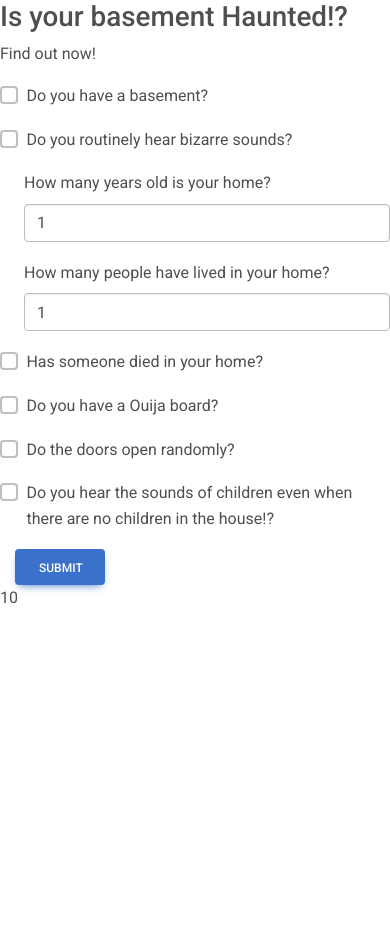
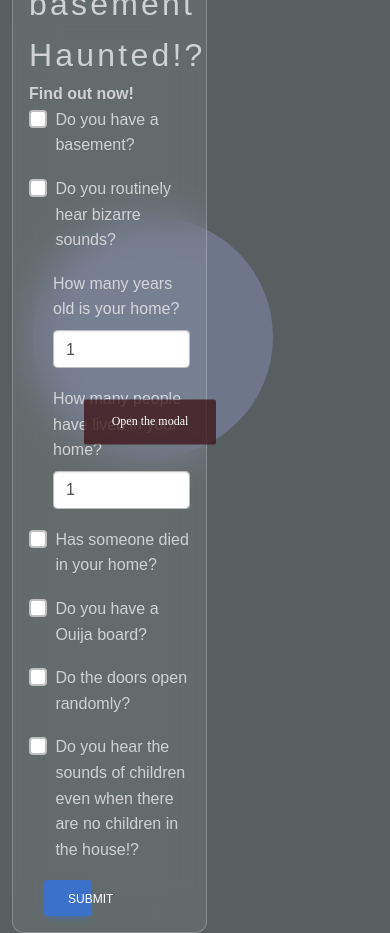
Before and after one commit to JoshuaERichardson/mycode, a Flask app: template Project1/templates/index.html in a window 390 px wide. Before the commit the page ends 604 px from the top, so only its background shows below. Run offline with Flask 3, Linux system fonts and the light colour scheme; the template is opened without the code that fills it: most values are stand-ins (such as "Sample title", 1, 10 or a date in 2020); some libraries are stand-ins or nearby versions; some web fonts are replaced.

Commit message:
Committing the basic ending

```diff
--- a/Project1/app.py
+++ b/Project1/app.py
@@ -5,8 +5,6 @@ from flask import request
 app = Flask(__name__)
 
 def calculate_results(results):
-
-
     # Grab each variable:
     age = int(results.get('age', 0))
     num_occupants = int(results.get('num_occupants', 0))
@@ -31,6 +29,18 @@ def calculate_results(results):
 
     return score
 
+def determine_haunt(score):
+    if score == "You need a basement to play this game!":
+        return score
+    if score < 10:
+        return "Not Haunted"
+    elif score < 20:
+        return "Possibly Haunted"
+    elif score < 30:
+        return "Probably Haunted"
+    else:
+        return "Definitely Haunted"
+
 
 @app.route("/", methods=["GET", "POST"])
 def index():
@@ -42,4 +52,5 @@ def index():
         print(results)
         # Calculate the results
         haunt_score = calculate_results(results)
+        haunt_score = determine_haunt(haunt_score)
         return render_template('index.html', haunt_score=haunt_score)
--- /dev/null
+++ b/Project1/static/css/style.css
@@ -0,0 +1,328 @@
+.container {
+    position: relative;
+    font-family: sans-serif;
+  }
+
+  .container::before, .container::after {
+    content: "";
+    background-color: #a1a8ea4c;
+    position: absolute;
+  }
+
+  .container::before {
+    border-radius: 50%;
+    width: 15rem;
+    height: 15rem;
+    top: 30%;
+    right: 30%;
+  }
+
+  /* .container::after {
+    content: "";
+    position: absolute;
+    height: 100rem;
+    top: 8%;
+    right: 5%;
+    border: 1px solid;
+  } */
+
+  .container .box {
+    padding: 1rem;
+    background-color: rgba(255, 255, 255, 0.074);
+    border: 1px solid rgba(255, 255, 255, 0.222);
+    -webkit-backdrop-filter: blur(20px);
+    backdrop-filter: blur(20px);
+    border-radius: .7rem;
+    transition: all ease .3s;
+  }
+
+  .box{
+    max-width: 50vw;
+  }
+
+  .container .box {
+    display: flex;
+    flex-direction: column;
+    justify-content: space-between;
+  }
+
+  .container .box .title {
+    font-size: 2rem;
+    font-weight: 500;
+    letter-spacing: .1em
+  }
+
+  .container .box div strong {
+    display: block;
+    margin-bottom: .5rem;
+  }
+
+  .container .box div p {
+    margin: 0;
+    font-size: .9em;
+    font-weight: 300;
+    letter-spacing: .1em;
+  }
+
+  .container .box div span {
+    font-size: .7rem;
+    font-weight: 300;
+  }
+
+  .container .box div span:nth-child(3) {
+    font-weight: 500;
+    margin-right: .2rem;
+  }
+
+  .container .box:hover {
+    box-shadow: 0px 0px 20px 1px #ffbb763f;
+    border: 1px solid rgba(255, 255, 255, 0.454);
+  }
+
+/* Applied to all */
+body {
+    background-color: rgba(32, 43, 43, 0.749);
+    color: #eeeeeec7;
+}
+.master-container{
+    height: 100vh;
+}
+
+
+
+/* Modal!!!! */
+@font-face {
+    font-family: 'Princess';
+    src: url('://s3-us-west-2https.amazonaws.com/s.cdpn.io/217233/PrincesSANDTHEFROG.woff') format('woff');
+    font-weight: normal;
+    font-style: normal;
+}
+.modal_inner, .modal_inner__front, .modal_inner__front video, .modal_inner__shadow, .modal_inner__back, .modal_inner__back img.a, .modal_inner__back .text {
+    position: absolute;
+    left: 0;
+    right: 0;
+    top: 50%;
+    margin: auto;
+    transform: translateY(-50%);
+}
+body {
+    overflow: hidden;
+}
+.modal {
+    display: none;
+    height: 100vh;
+    font-family: 'Princess';
+    mix-blend-mode: multiply;
+}
+.modal_inner {
+    height: 100vh;
+}
+.modal_inner__front {
+    /* width: 940px; */
+}
+/* .modal_inner__front video { */
+    /* box-shadow: 0 0 0 150px white; */
+    /* width: 870px; */
+/* } */
+.modal_inner__shadow {
+    width: 540px;
+    height: 420px;
+    top: calc(50% - 42px);
+    background: radial-gradient(ellipse at center, rgba(23, 8, 0, 0.54) 30%, #000 100%);
+}
+.modal_inner__back {
+    width: 940px;
+}
+.modal_inner__back .cog_one {
+    width: 160px;
+    height: 160px;
+    filter: blur(1px);
+    left: 172px;
+    top: -130px;
+    position: absolute;
+}
+.modal_inner__back .cog_one img {
+    width: 100%;
+    -webkit-animation: spin 26s linear infinite;
+    animation: spin 36s linear infinite;
+}
+.modal_inner__back .cog_two {
+    width: 140px;
+    height: 140px;
+    left: 300px;
+    filter: blur(0px);
+    top: -150px;
+    position: absolute;
+}
+.modal_inner__back .cog_two img {
+    width: 100%;
+    -webkit-animation: spin 8s linear infinite;
+    animation: spin 18s linear infinite;
+}
+.modal_inner__back .cog_three {
+    width: 120px;
+    height: 120px;
+    left: 423px;
+    top: -213px;
+    filter: blur(0);
+    position: absolute;
+    position: absolute;
+}
+.modal_inner__back .cog_three img {
+    width: 100%;
+    -webkit-animation: spin 8s linear infinite;
+    animation: spinBack 18s linear infinite;
+}
+.modal_inner__back .cog_four {
+    width: 120px;
+    height: 120px;
+    left: 380px;
+    top: -45px;
+    position: absolute;
+}
+.modal_inner__back .cog_four img {
+    width: 100%;
+    -webkit-animation: spin 38s linear infinite;
+    animation: spinBack 38s linear infinite;
+}
+.modal_inner__back .cog_five {
+    width: 27px;
+    height: 120px;
+    left: 423px;
+    transform-origin: 50px 0px;
+    top: -153px;
+    position: absolute;
+}
+.modal_inner__back .cog_five img {
+    width: 100%;
+    transform-origin: 50% 100%;
+    -webkit-animation: spin 20s linear infinite;
+    animation: spinBack 20s linear infinite;
+}
+.modal_inner__back .cog_six {
+    width: 27px;
+    height: 120px;
+    left: 423px;
+    transform-origin: 50px 0px;
+    top: -153px;
+    position: absolute;
+}
+.modal_inner__back .cog_six img {
+    transform-origin: 50% 100%;
+    width: 100%;
+    -webkit-animation: spin 3s linear infinite;
+    animation: spinBack 3s linear infinite;
+}
+.modal_inner__back .cog_seven {
+    width: 190px;
+    height: 200px;
+    left: 463px;
+    -webkit-transform-origin: 50px 0px;
+    transform-origin: 50px 0px;
+    top: 97px;
+    position: absolute;
+    filter: blur(2px);
+}
+.modal_inner__back .cog_seven img {
+    width: 100%;
+    -webkit-animation: spin 53s linear infinite;
+    animation: spinBack 53s linear infinite;
+}
+.modal_inner__back .cog_eight {
+    width: 70px;
+    height: 70px;
+    left: 452px;
+    top: 17px;
+    filter: blur(1px);
+    position: absolute;
+}
+.modal_inner__back .cog_eight img {
+    width: 100%;
+    -webkit-animation: spin 33s linear infinite;
+    animation: spinBack 33s linear infinite;
+}
+.modal_inner__back img.a {
+    width: 830px;
+    top: calc(50% - 50px);
+}
+.modal_inner__back .text {
+    color: white;
+    text-align: center;
+    width: 240px;
+    left: -58px;
+    top: calc(50% - 32px);
+}
+.modal_inner__back .text h1 {
+    font-weight: 400;
+    font-size: 13px;
+    transform: translateZ(20px);
+    opacity: 0;
+    transition: all 0.8s 0.2s;
+}
+.modal_inner__back .text p {
+    opacity: 0.9;
+    font-weight: 300;
+    opacity: 0;
+    font-size: 8px;
+    line-height: 15px;
+    transition: all 0.8s 0.3s;
+}
+.modal_inner__back .text img {
+    opacity: 0;
+    transform: translateZ(-20px);
+    transition: all 0.8s 0.4s;
+}
+.modal_inner__back .text a {
+    color: white;
+    opacity: 0;
+    font-size: 12px;
+    border-bottom: 1px solid white;
+    transition: all 0.8s 0.5s;
+    transform: translateZ(30px);
+}
+.modal_button {
+    font-family: 'Princess';
+    position: absolute;
+    z-index: 3;
+    color: #483737;
+    display: block;
+    width: 132px;
+    border: 1px solid #bdbdbd;
+    text-align: center;
+    border-radius: 2px;
+    top: 50%;
+    padding: 13px;
+    right: 0;
+    margin: auto;
+    -webkit-transform: translateY(-50%);
+    transform: translateY(-50%);
+    font-size: 12px;
+    left: -90px;
+    cursor: pointer;
+    -webkit-transition: background 0.7s;
+    transition: background 0.7s;
+    background: rgba(61, 21, 24, 0.78);
+    color: white;
+    border: none;
+}
+.modal_button:hover {
+    background: #3d1518;
+    color: white;
+    border: none;
+}
+@keyframes spin {
+    from {
+        transform: rotate(0deg);
+   }
+    to {
+        transform: rotate(360deg);
+   }
+}
+@keyframes spinBack {
+    from {
+        transform: rotate(0deg);
+   }
+    to {
+        transform: rotate(- 360deg);
+   }
+}
--- /dev/null
+++ b/Project1/static/js/script.js
@@ -0,0 +1,135 @@
+// ## DeepUI | 3D User interface builder
+// ## Author: Jamie Coulter
+// ## Depths can be defined on the html element as data-depth.
+// ## Depth is calculated from the parent element with depth-ui set as true.
+
+function deepUI() {
+
+    /* =============================================================================
+    Global Options
+    ================================================================================ */
+
+    const globalPerspective = 600; // Global perspective set to parent effect
+    const sensitivity = 80; // Sets how much tilt we get, less is more in this case
+
+    /* =============================================================================
+    Chroma Options
+    ================================================================================ */
+
+    const chromaActive = true; // Turn on/off chromatic aberation
+    const chromaFuzz = 1; // Amount of blur seen in the chromatic effect
+    const chromaRed = 'rgba(255, 0, 0, 0.9)'; // Chromatic red rgba value
+    const chromaYellow = 'rgba(255, 255, 0, 0.9)'; // Chromatic yellow rgba value
+    const chromaBlue = 'rgba(0, 0, 255, 0.9)'; // Chromatic blue rgba value
+    const chromaTeal = 'rgba(0, 255, 255, 0.9)'; // Chromatic teal rgba value
+    const chromaMinOffset = 9; // Chromatic yellow / teal spread
+    const chromaMaxOffset = 20; // Chromatic red / blue spread
+
+    /* =============================================================================
+    Elements
+    ================================================================================ */
+
+    const deepParent = $('*[data-deep-ui="true"]'); // Parent with deep active
+    const deepElement = $('[data-depth]'); // Elements with depth
+    const chromaElement = $('[data-chroma]'); // Elements with depth
+
+    /* =============================================================================
+    Set the perspective of every deep parent
+    ================================================================================ */
+
+    deepParent.each(function() {
+        $(this).css({ // Set perspective of parent
+            'perspective': `${globalPerspective}px`,
+            'transform-style': 'preserve-3d'
+        });
+        setDepth(); // Set depths
+    });
+
+    /* =============================================================================
+    Set the depths of all parent elements
+    ================================================================================ */
+
+    function setDepth() {
+        // Set element depth
+        deepElement.each(function() {
+            $(this).css({
+                'transform': `translatez(${$(this).data('depth')}px) translateY(-50%)`,
+                'transform-style': 'preserve-3d' // Set CSS to all elements
+            });
+        });
+    }
+
+    /* =============================================================================
+    Tilt the parent element depending on mouse position
+    ================================================================================ */
+
+    $(document).on('mousemove', e => {
+        const x = -($(window).innerWidth() / 2 - e.pageX) / sensitivity; // Get current mouse x
+        const y = ($(window).innerHeight() / 2 - e.pageY) / sensitivity; // Get current mouse y
+
+        deepParent.css('transform', `rotateY(${x}deg) rotateX(${y}deg)`); // Set parent element rotation
+
+        if(chromaActive) {
+           deepChroma(x, y); // Set chromatic effects
+        }
+    });
+
+    /* =============================================================================
+    Set chromatic effect
+    ================================================================================ */
+
+    function deepChroma(x, y) {
+        const chroma =
+            `${x / chromaMaxOffset}px ${y / chromaMaxOffset}px ${chromaFuzz}px ${chromaYellow},
+             ${x / chromaMinOffset}px ${y / chromaMinOffset}px ${chromaFuzz}px ${chromaRed},
+             ${-x / chromaMaxOffset}px ${-y / chromaMaxOffset}px ${chromaFuzz}px ${chromaTeal},
+             ${-x / chromaMinOffset}px ${-y / chromaMinOffset}px ${chromaFuzz}px ${chromaBlue}`;
+        const chromaImage =
+            `drop-shadow(${x / chromaMaxOffset}px ${y / chromaMaxOffset}px ${chromaFuzz}px ${chromaYellow})
+             drop-shadow(${x / chromaMinOffset}px ${y / chromaMinOffset}px ${chromaFuzz}px ${chromaRed})
+             drop-shadow(${-x / chromaMaxOffset}px ${-y / chromaMaxOffset}px ${chromaFuzz}px ${chromaTeal})
+             drop-shadow(${-x / chromaMinOffset}px ${-y / chromaMinOffset}px ${chromaFuzz}px ${chromaBlue})`;
+        chromaElement.each(function() {
+            let element = $(this);
+            if(element.data('chroma-text')) { // If element is text apply chroma effect as text shadow
+                element.css('text-shadow', chroma);
+            } else if(element.data('chroma-iamge')) { // If element normal apply chroma effect as box shadow
+                element.css('box-shadow', chroma);
+            } else {
+                console.log(chromaImage)
+                element.css('-webkit-filter', chromaImage);
+            }
+        });
+    }
+}
+
+// Init
+deepUI();
+
+var vid = document.getElementById("myVideo");
+
+function playVid() {
+    vid.play();
+}
+
+$('.modal_button').click(function(){
+    $('.modal').show();
+    $(this).fadeOut(500);
+
+    setTimeout(function(){
+        playVid();
+    },800);
+
+    setTimeout(function(){
+        $('h1,.text img,a').css('opacity','1');
+        $('p').css('opacity','.6');
+    },1700);
+});
+
+$('.close-modal').click(function(){
+    // Fade the modal out:
+    $('.modal').fadeOut(2000);
+
+
+
+});
--- a/Project1/templates/index.html
+++ b/Project1/templates/index.html
@@ -25,16 +25,24 @@
       rel="stylesheet"
     />
 
+    <link
+      rel="stylesheet"
+      href="{{ url_for('static', filename='css/style.css') }}"
+    />
     <title>First Project</title>
   </head>
+
   <body>
-    <h1>Is your basement Haunted!?</h1>
-    <p>Find out now!</p>
+    <div class="d-flex align-items-center master-container">
+      <div class="container">
+        <div class="box">
+          <span class="title text-centered">Is your basement Haunted!?</span>
+          <strong>Find out now!</strong>
 
           <!-- Import Bootstrap Forms -->
           <form action="/" method="POST">
             <div class="row mb-3">
-        <div class="col-sm-3 offset-sm-2">
+              <div class="col-sm-6 offset-sm-3">
                 <div class="form-check">
                   <input
                     type="checkbox"
@@ -49,7 +57,7 @@
               </div>
             </div>
             <div class="row mb-3">
-        <div class="col-sm-10 offset-sm-2">
+              <div class="col-sm-10 offset-sm-3">
                 <div class="form-check">
                   <input
                     type="checkbox"
@@ -64,7 +72,7 @@
               </div>
             </div>
             <div class="row mb-3">
-        <div class="col-sm-3 offset-sm-2">
+              <div class="col-sm-6 offset-sm-3">
                 <div class="form-check">
                   <label for="ghost">How many years old is your home?</label>
                   <select name="age" id="age" class="form-control">
@@ -76,9 +84,11 @@
               </div>
             </div>
             <div class="row mb-3">
-        <div class="col-sm-3 offset-sm-2">
+              <div class="col-sm-6 offset-sm-3">
                 <div class="form-check">
-            <label for="ghost">How many people have lived in your home?</label>
+                  <label for="ghost"
+                    >How many people have lived in your home?</label
+                  >
                   <select
                     name="num_occupants"
                     id="num_occupants"
@@ -92,7 +102,7 @@
               </div>
             </div>
             <div class="row mb-3">
-        <div class="col-sm-3 offset-sm-2">
+              <div class="col-sm-6 offset-sm-3">
                 <div class="form-check">
                   <input
                     type="checkbox"
@@ -100,12 +110,14 @@
                     id="ghost"
                     name="someone_died"
                   />
-            <label for="ghost" class="form-check-label">Has someone died in your home?</label>
+                  <label for="ghost" class="form-check-label"
+                    >Has someone died in your home?</label
+                  >
                 </div>
               </div>
             </div>
             <div class="row mb-3">
-        <div class="col-sm-3 offset-sm-2">
+              <div class="col-sm-6 offset-sm-3">
                 <div class="form-check">
                   <input
                     type="checkbox"
@@ -113,12 +125,14 @@
                     id="ghost"
                     name="have_ouija"
                   />
-              <label for="ghost" class="form-check-label">Do you have a Ouija board?</label>
+                  <label for="ghost" class="form-check-label"
+                    >Do you have a Ouija board?</label
+                  >
                 </div>
               </div>
             </div>
             <div class="row mb-3">
-        <div class="col-sm-3 offset-sm-2">
+              <div class="col-sm-6 offset-sm-3">
                 <div class="form-check">
                   <input
                     type="checkbox"
@@ -126,12 +140,14 @@
                     id="ghost"
                     name="doors_open"
                   />
-              <label for="ghost" class="form-check-label">Do the doors open randomly?</label>
+                  <label for="ghost" class="form-check-label"
+                    >Do the doors open randomly?</label
+                  >
                 </div>
               </div>
             </div>
             <div class="row mb-3">
-        <div class="col-sm-3 offset-sm-2">
+              <div class="col-sm-6 offset-sm-3">
                 <div class="form-check">
                   <input
                     type="checkbox"
@@ -146,21 +162,103 @@
                 </div>
               </div>
             </div>
-      <div class="col-sm-10 offset-sm-2">
-        <button type="submit" class="btn btn-primary col-3">Submit</button>
+            <div class="col-sm-10 offset-sm-3">
+              <button type="submit" class="btn btn-primary col-3">
+                Submit
+              </button>
             </div>
           </form>
-
+        </div>
+      </div>
+    </div>
 
     <!-- The results of the form -->
     {% if haunt_score %}
-        <p>{{ haunt_score }}</p>
+    <div class="modal" data-deep-ui="true">
+      <div class="modal_inner" data-depth="0">
+        <div class="modal_inner__back" data-depth="-80">
+          <img
+            class="a"
+            data-depth="-40"
+            src="https://s3-us-west-2.amazonaws.com/s.cdpn.io/217233/rusty.png"
+          />
+          <div class="cog_one" data-depth="-10">
+            <img
+              src="https://s3-us-west-2.amazonaws.com/s.cdpn.io/217233/cog1.png"
+            />
+          </div>
+          <div class="cog_two" data-depth="50">
+            <img
+              src="https://s3-us-west-2.amazonaws.com/s.cdpn.io/217233/cog2.png"
+            />
+          </div>
+          <div class="cog_three" data-depth="32">
+            <img
+              src="https://s3-us-west-2.amazonaws.com/s.cdpn.io/217233/cog3.png"
+            />
+          </div>
+          <div class="cog_four" data-depth="75">
+            <img
+              src="https://s3-us-west-2.amazonaws.com/s.cdpn.io/217233/cog4.png"
+            />
+          </div>
+          <div class="cog_five" data-depth="83">
+            <img
+              src="https://s3-us-west-2.amazonaws.com/s.cdpn.io/217233/cogHand.png"
+            />
+          </div>
+          <div class="cog_six" data-depth="88">
+            <img
+              src="https://s3-us-west-2.amazonaws.com/s.cdpn.io/217233/cogHand.png"
+            />
+          </div>
+          <div class="cog_seven" data-depth="32">
+            <img
+              src="https://s3-us-west-2.amazonaws.com/s.cdpn.io/217233/cog3.png"
+            />
+          </div>
+          <div class="cog_eight" data-depth="42">
+            <img
+              src="https://s3-us-west-2.amazonaws.com/s.cdpn.io/217233/cog2.png"
+            />
+          </div>
+          <div class="text" data-depth="170">
+            <h1>{{ haunt_score }}</h1>
+            <img
+              src="https://s3-us-west-2.amazonaws.com/s.cdpn.io/217233/trill.png"
+            />
+            <p>
+              Lorem ipsum dolor sit amet, consectetur adipiscing elit.
+              Suspendisse varius, quam eget tempus sagittis, ex felis consequat
+              ante, vitae venenatis enim felis ac velit.
+            </p>
+            <a class="close-modal">Close</a>
+          </div>
+        </div>
+        <div class="modal_inner__shadow" data-depth="10"></div>
+        <div class="modal_inner__front" data-depth="50">
+          <video id="myVideo">
+            <source
+              src="https://s3-us-west-2.amazonaws.com/s.cdpn.io/217233/ink3.webm"
+              type="video/webm"
+            />
+          </video>
+        </div>
+      </div>
+    </div>
+    <div class="modal_button">Open the modal</div>
+
     {% endif %}
 
+
+    <script src="https://code.jquery.com/jquery-3.6.4.js" integrity="sha256-a9jBBRygX1Bh5lt8GZjXDzyOB+bWve9EiO7tROUtj/E=" crossorigin="anonymous"></script>
     <!-- MDB -->
     <script
       type="text/javascript"
       src="https://cdnjs.cloudflare.com/ajax/libs/mdb-ui-kit/6.2.0/mdb.min.js"
     ></script>
+
+    <!-- Our own JS -->
+    <script src="static/js/script.js"></script>
   </body>
 </html>
```
Lines whose indentation alone changed are shown as unchanged.
